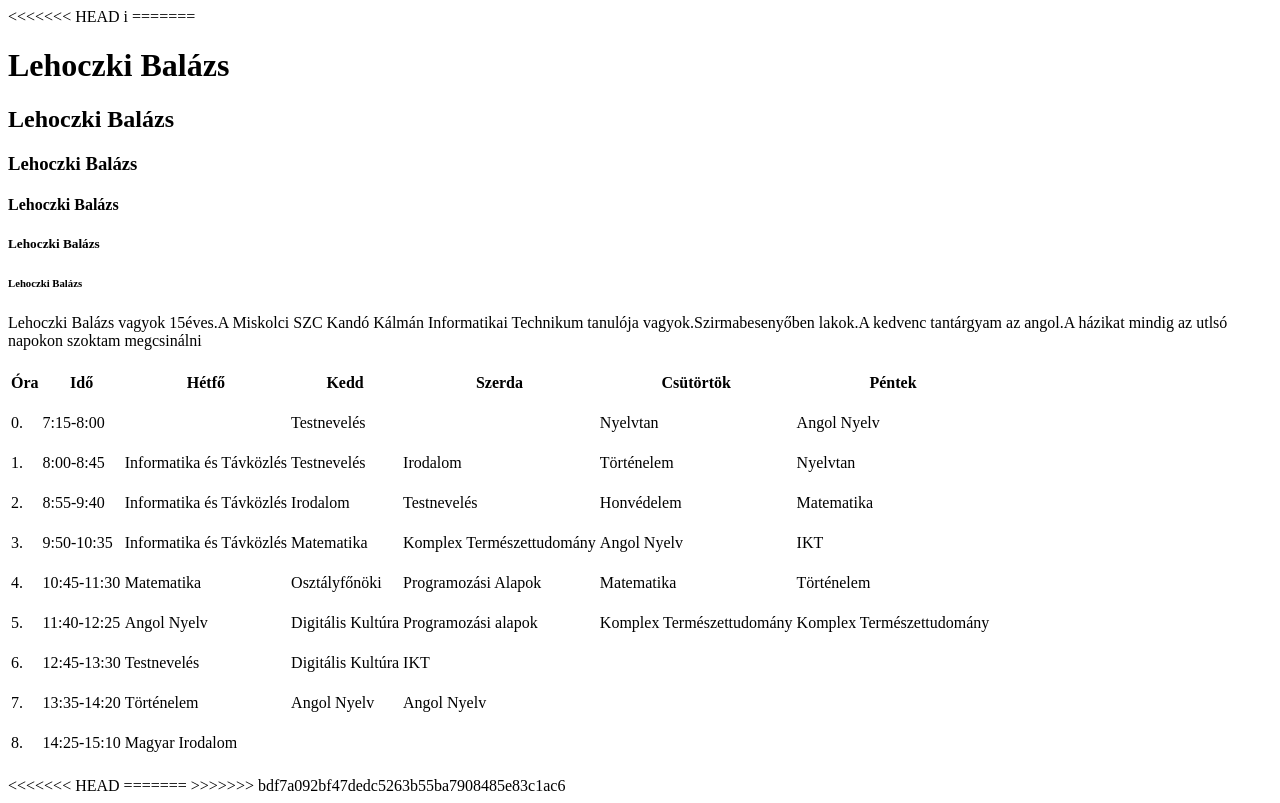
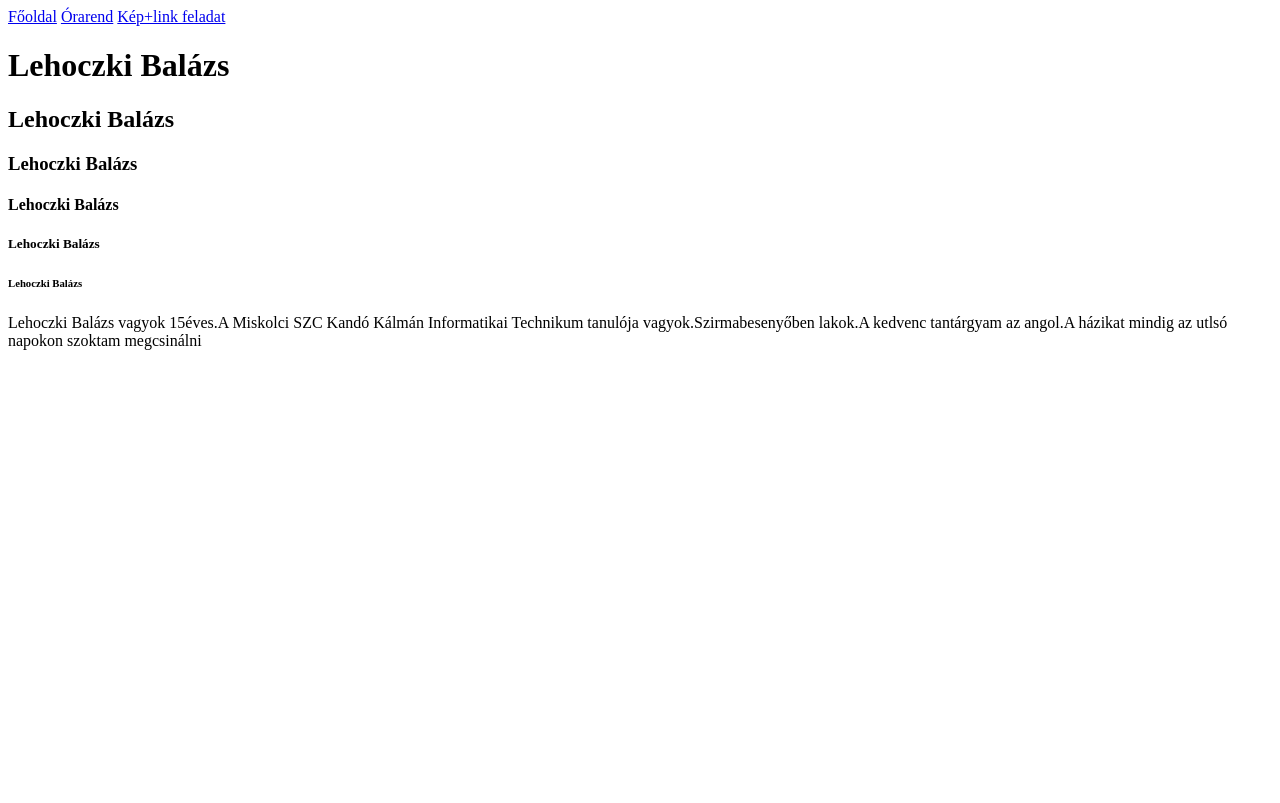
Before and after one commit to lehoczkib/weboldalam, a plain HTML site: page index.html in a window 1280 px wide. Drawn offline with Linux system fonts and the light colour scheme.

Commit message:
órarend

```diff
--- a/index.html
+++ b/index.html
@@ -1,16 +1,3 @@
-<<<<<<< HEAD
-<!DOCTYPE html>
-<html lang="en">
-<head>
-    <meta charset="UTF-8">
-    <meta name="viewport" content="width=, initial-scale=1.0">
-    <title>Document</title>
-</head>
-<body>
-    i
-</body>
-</html>
-=======
 <!DOCTYPE html>
 <html lang="hu">
 <head>
@@ -19,6 +6,11 @@
     <title>weboldalam</title>
 </head>
 <body>
+    <nav>
+        <a href="index.html">Főoldal</a>
+        <a href="orarend.html">Órarend</a>
+        <a href="keplink.html">Kép+link feladat</a>
+    </nav>
    <h1>Lehoczki Balázs</h1>
    <h2>Lehoczki Balázs</h2>
    <h3>Lehoczki Balázs</h3>
@@ -26,105 +18,3 @@
    <h5>Lehoczki Balázs</h5>
    <h6>Lehoczki Balázs</h6>
    <p>Lehoczki Balázs vagyok 15éves.A Miskolci SZC Kandó Kálmán Informatikai Technikum tanulója vagyok.Szirmabesenyőben lakok.A kedvenc tantárgyam az angol.A házikat mindig az utlsó napokon szoktam megcsinálni</p>
-    <h4 style="color: black;">
-          <table>
-            <tr>
-                <th>Óra</th>
-                <th>Idő</th>
-                <th>Hétfő</th>
-                <th>Kedd</th>
-                <th>Szerda</th>
-                <th>Csütörtök</th>
-                <th>Péntek</th>
-            </tr>
-            <tr>
-                <td><br>0.</td>
-                <td><br>7:15-8:00</td>
-                <td></td>
-                <td><br>Testnevelés</td>
-                <td></td>
-                <td><br>Nyelvtan</td>
-                <td><br>Angol Nyelv</td>
-            </tr>
-            <tr>
-                <td><br>1.</td>
-                <td><br>8:00-8:45</td>
-                <td><br>Informatika és Távközlés</td>
-                <td><br>Testnevelés</td>
-                <td><br>Irodalom</td>
-                <td><br>Történelem</td>
-                <td><br>Nyelvtan</td>
-            </tr>
-            <tr>
-                <td><br>2.</td>
-                <td><br>8:55-9:40</td>
-                <td><br>Informatika és Távközlés</td>
-                <td><br>Irodalom</td>
-                <td><br>Testnevelés</td>
-                <td><br>Honvédelem</td>
-                <td><br>Matematika</td>
-            </tr>
-            <tr>
-                <td><br>3.</td>
-                <td><br>9:50-10:35</td>
-                <td><br>Informatika és Távközlés</td>
-                <td><br>Matematika</td>
-                <td><br>Komplex Természettudomány</td>
-                <td><br>Angol Nyelv</td>
-                <td><br>IKT</td>
-            </tr>
-            <tr>
-                <td><br>4.</td>
-                <td><br>10:45-11:30</td>
-                <td><br>Matematika</td>
-                <td><br>Osztályfőnöki</td>
-                <td><br>Programozási Alapok</td>
-                <td><br>Matematika</td>
-                <td><br>Történelem</td>
-            </tr>
-            <tr>
-                <td><br>5.</td>
-                <td><br>11:40-12:25</td>
-                <td><br>Angol Nyelv</td>
-                <td><br>Digitális Kultúra</td>
-                <td><br>Programozási alapok</td>
-                <td><br>Komplex Természettudomány</td>
-                <td><br>Komplex Természettudomány</td>
-            </tr>
-            <tr>
-                <td><br>6.</td>
-                <td><br>12:45-13:30</td>
-                <td><br>Testnevelés</td>
-                <td><br>Digitális Kultúra</td>
-                <td><br>IKT</td>
-                <td></td>
-                <td></td>
-            </tr>
-              <tr>
-                  <td><br>7.</td>
-                  <td><br>13:35-14:20</td>
-                  <td><br>Történelem</td>
-                  <td><br>Angol Nyelv</td>
-                  <td><br>Angol Nyelv</td>
-                  <td></td>
-                  <td></td>
-              </tr>
-            <tr>
-                <td><br>8.</td>
-                <td><br>14:25-15:10</td>
-                <td><br>Magyar Irodalom</td>
-                <td></td>
-                <td></td>
-                <td></td>
-                <td></td>
-            </tr>
-              </table>
-            </h4>
-
-
-<<<<<<< HEAD
-=======
-</body>
-</html>
-
->>>>>>> bdf7a092bf47dedc5263b55ba7908485e83c1ac6
```
Also changed, not shown: keplink.html (+9 -4 lines), orarend.html (added, +108 -0 lines), img/osz.jpg (added).
